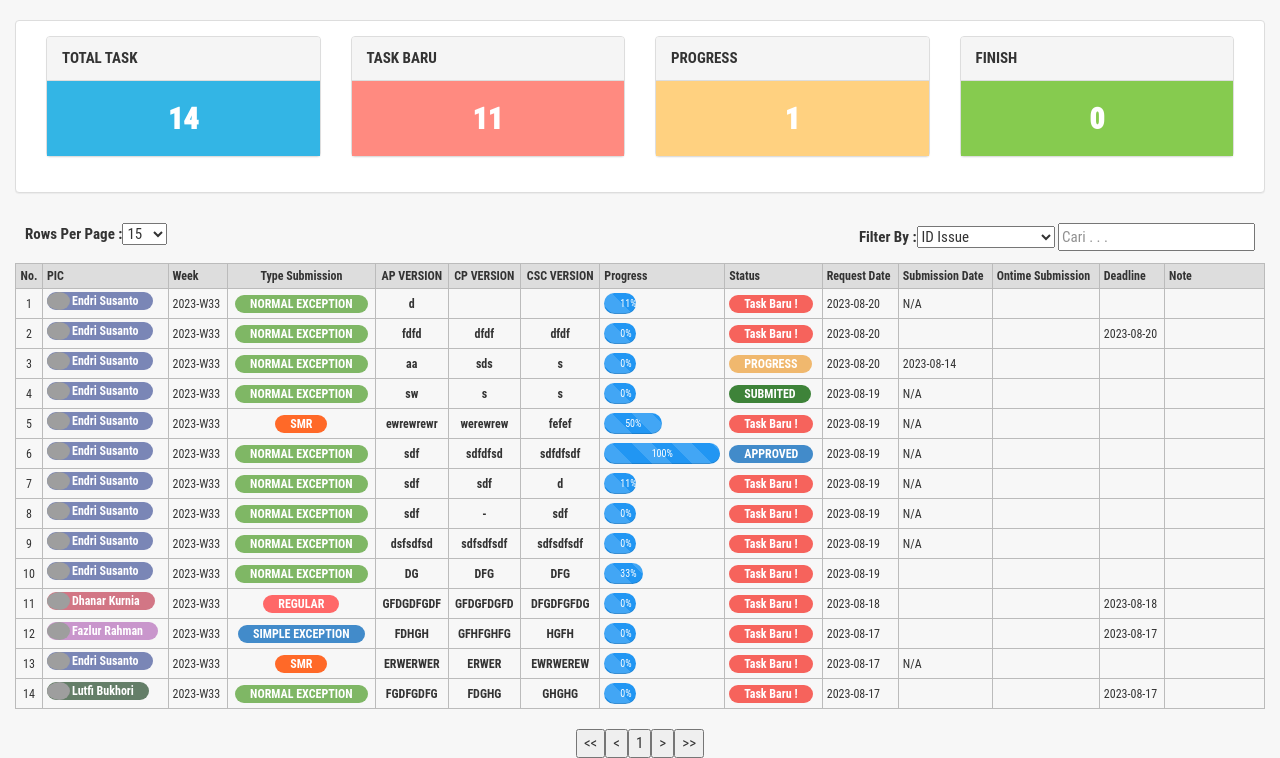
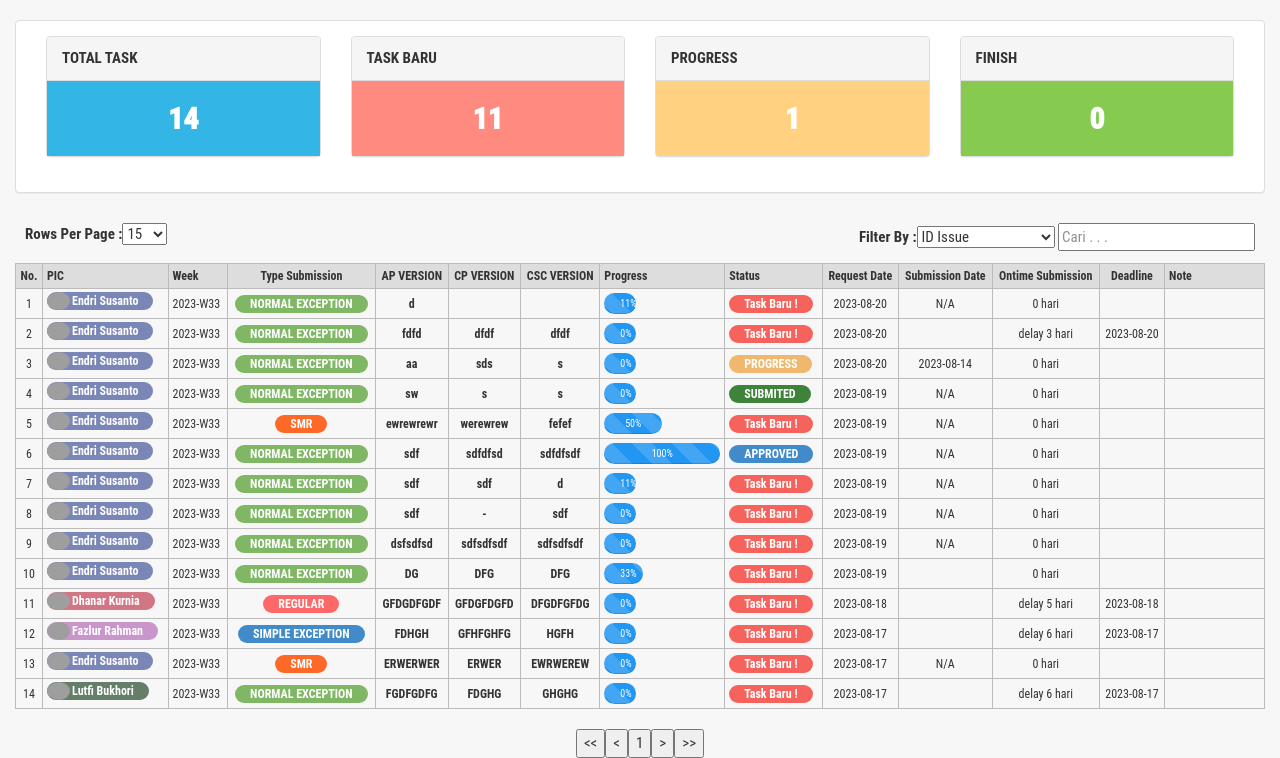
Before and after one commit to endrisusanto/GBA_TASK, a PHP site: page / in a window 1280 px wide. Shown: the part 52-810 px from the top of the page. Run offline with PHP 8.4, Linux system fonts and the light colour scheme; data comes from the database, SQL or seed files in the repository; grey boxes are pictures that could not be loaded.

Commit message:
tambah lagi

```diff
--- a/data_user.php
+++ b/data_user.php
@@ -274,7 +274,7 @@ if(strpos($kodewarna,'PROGRESS')!==false){
   echo "<td>".$data['csc']."</td>";
   // echo "<td>".$data['progress']."</td>";
 
-  echo "<td style='width:10%'>"."<div class='w3-light-grey w3-round-xlarge w3-tiny '>
+  echo "<td style='width:5%'>"."<div class='w3-light-grey w3-round-xlarge w3-tiny '>
 <div class='w3-container w3-orange progress-bar-striped w3-round-xlarge active progress-bar' style='width:$persen'>". $persen."</div>
 </div>"."</td>";
   echo "<td style='text-align:center;'>"."<p style='display: inline-flex;color:white;background-color: $warna;border-radius: 10px;padding-left:15px;padding-right:15px;text-align:center;font-weight: bold'>".$data['status']."</td>";
@@ -285,7 +285,7 @@ if(strpos($kodewarna,'PROGRESS')!==false){
   echo "<td style='text-align:center;'>".$data['approved_date']."</td> ";
   echo "<td style='text-align:center;'>".$data['ontime_approved']."</td> ";
   echo "<td style='text-align:center;'><a href='$file'>".$filename."</a></td>";
-  echo "<td style='width:8%'>".$data['note']."</td>";
+  echo "<td style='width:5%'>".$data['note']."</td>";
   echo "<td>"."<p style='display: inline-flex;color:white;background-color: $warnapic;border-radius: 10px;padding-right:15px;text-align:left;font-weight: bold'><img src='../GBA_TASK/file/pe.ico' width='25px'>".$data['nama']."</p>"."</td>";
   if ($level=="super user"){
 	echo "<td style='text-align:center;'>";
--- a/index.php
+++ b/index.php
@@ -257,10 +257,10 @@ p {
 				<th style="text-align:center;" class="disableSort">CSC VERSION</th>
 				<th class="disableSort">Progress</th>
 				<th class="disableSort">Status</th>
-				<th class="disableSort">Request Date</th>
-				<th class="disableSort">Submission Date</th>
-				<th class="disableSort">Ontime Submission</th>
-				<th class="disableSort">Deadline</th>
+				<th style="text-align:center;"  class="disableSort">Request Date</th>
+				<th style="text-align:center;"  class="disableSort">Submission Date</th>
+				<th style="text-align:center;"  class="disableSort">Ontime Submission</th>
+				<th style="text-align:center;"  class="disableSort">Deadline</th>
 				<th class="disableSort">Note</th>
 			</tr>
 		</thead>
@@ -300,9 +300,11 @@ else{
 	$totalElements = count($loading1)-'1';
 	$percentage = ($totalElements / $persentype) * 100;
 	$persen = number_format($percentage) . '%';
-// echo number_format($percentage) . '%<br>';
-// echo count($loading1);
-// echo $loading. '<br>';
+	$date1 = new DateTime();;
+    $date2 = new DateTime($data['deadline']);
+    $interval = $date1->diff($date2);
+    $difference = $interval->days;
+	$sign = ($date1 > $date2) ? 'delay ' : '';
 if(strpos($kodewarna,'PROGRESS')!==false){
 	$warna='#F0B86E';
   }
@@ -358,10 +360,10 @@ if(strpos($kodewarna,'PROGRESS')!==false){
 	<div class='w3-container w3-tiny w3-blue progress-bar-striped w3-round-xlarge active progress-bar' style='width:$persen'>". $persen."</div>
 	 </div>"."</td>";
 		echo "<td>"."<p style='display: inline-flex;color:white;background-color: $warna;border-radius: 10px;padding-left:15px;padding-right:15px;text-align:center;font-weight: bold'>".$data['status']."</td>";
-		echo "<td>".$data['request_date']."</td> ";
-		echo "<td>".$data['submission_date']."</td>";
-		echo "<td>".$data['ontime_submission']."</td>";
-		echo "<td>".$data['deadline']."</td>";
+		echo "<td style='text-align:center;'>".$data['request_date']."</td> ";
+		echo "<td style='text-align:center;'>".$data['submission_date']."</td>";
+		echo "<td style='text-align:center;'>".$sign . abs($difference). " hari"."</td>";
+		echo "<td style='text-align:center;'>".$data['deadline']."</td>";
 		echo "<td style='width:8%'>".$data['note']."</td>";
 		echo "</tr>";
 		echo "</tbody>";
--- a/update.php
+++ b/update.php
@@ -12,6 +12,7 @@ $status = $_POST['status'];
 $request_date = $_POST['request_date'];
 $submission_date = $_POST['submission_date'];
 $ontime_submission = $_POST['ontime_submission'];
+$deadline = $_POST['deadline'];
 $approved_date = $_POST['approved_date'];
 $ontime_approved = $_POST['ontime_approved'];
 $lang = $_POST['progress'];
```
Also changed, not shown: edit.php (+9 -5 lines).
